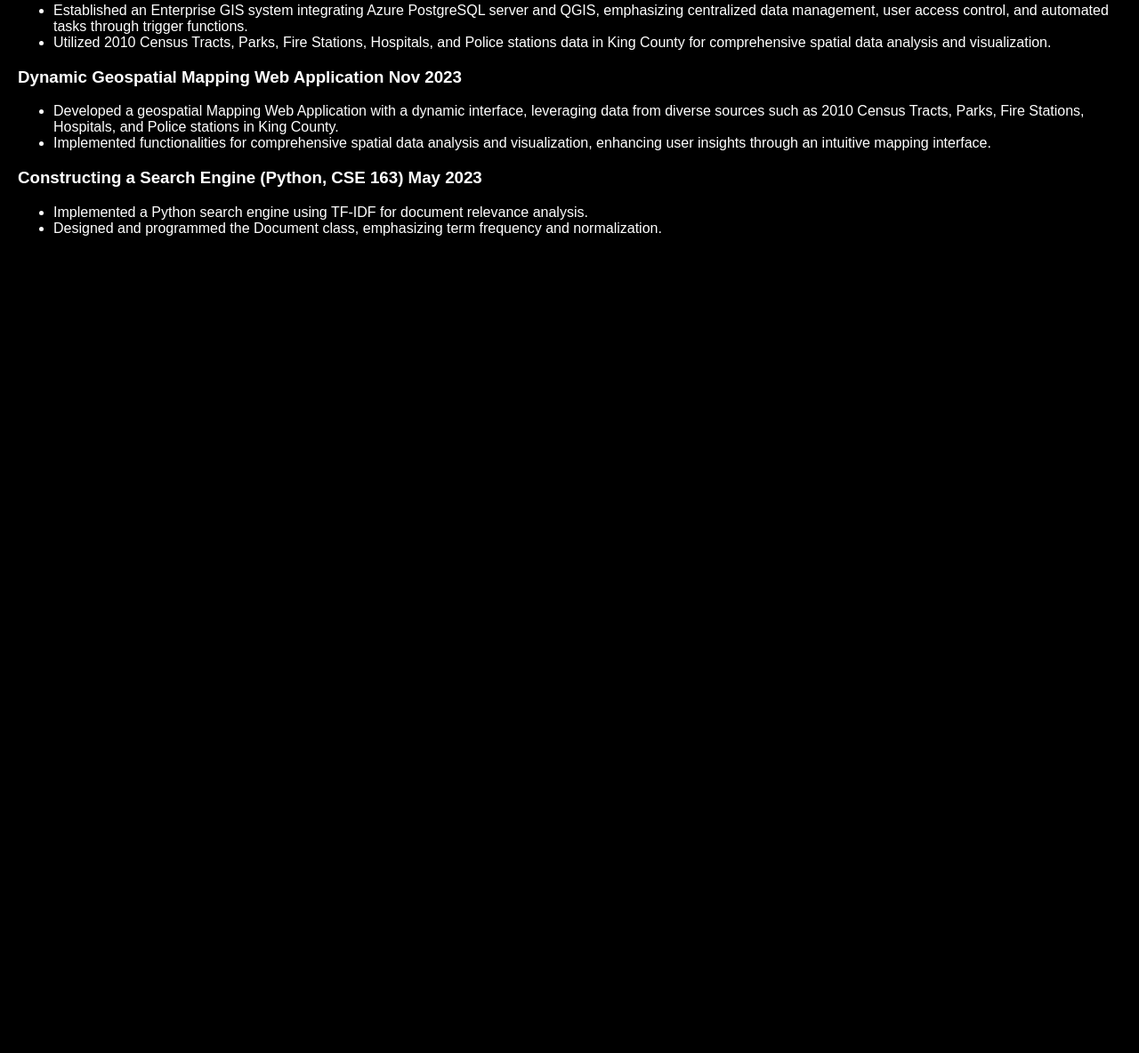
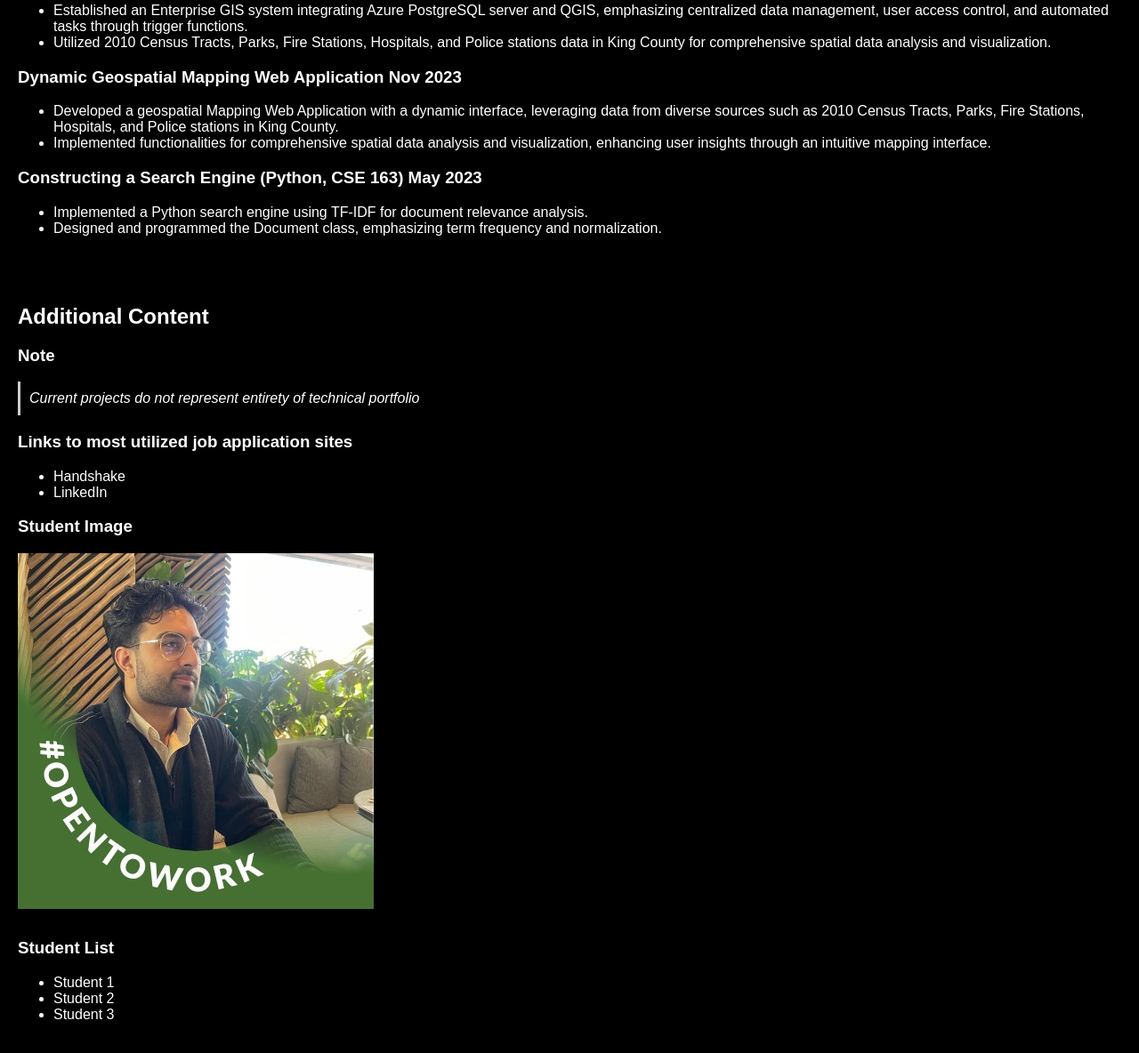
Before and after one commit to sbains2/495geovistest.github.io, a plain HTML site: page index.html in a window 1280 px wide. Shown: the part 624-1808 px from the top of the page at 89% size. Before the commit the page ends 926 px from the top, so only its background shows below. Drawn offline with Linux system fonts and the light colour scheme.

Commit message:
new edits

```diff
--- a/index.html
+++ b/index.html
@@ -1,5 +1,6 @@
 <!DOCTYPE html>
 <html lang="en">
+
 <head>
   <meta charset="UTF-8">
   <meta name="viewport" content="width=device-width, initial-scale=1.0">
@@ -38,8 +39,22 @@
     h2 {
       margin-bottom: 10px;
     }
+
+    blockquote {
+      font-style: italic;
+      margin: 10px 0;
+      padding: 10px;
+      border-left: 3px solid #ccc;
+    }
+
+    img {
+      max-width: 100%;
+      height: auto;
+      margin-bottom: 10px;
+    }
   </style>
 </head>
+
 <body>
 
   <header>
@@ -84,6 +99,29 @@
     </ul>
   </section>
 
+  <section>
+    <h2>Additional Content</h2>
+
+    <h3>Note</h3>
+    <blockquote>Current projects do not represent entirety of technical portfolio</blockquote>
+
+    <h3>Links to most utilized job application sites</h3>
+    <ul>
+      <li><a href="https://joinhandshake.com" target="_blank">Handshake</a></li>
+      <li><a href="https://www.linkedin.com/jobs" target="_blank">LinkedIn</a></li>
+    </ul>
+
+    <h3>Student Image</h3>
+    <img src="linkedin.jpeg" alt="Student Image">
+
+    <h3>Student List</h3>
+    <ul>
+      <li>Student 1</li>
+      <li>Student 2</li>
+      <li>Student 3</li>
+    </ul>
+  </section>
+
   <script>
     const sections = document.querySelectorAll('section');
 
@@ -96,4 +134,5 @@
   </script>
 
 </body>
+
 </html>
```
Also changed, not shown: linkedin.jpeg (added).
